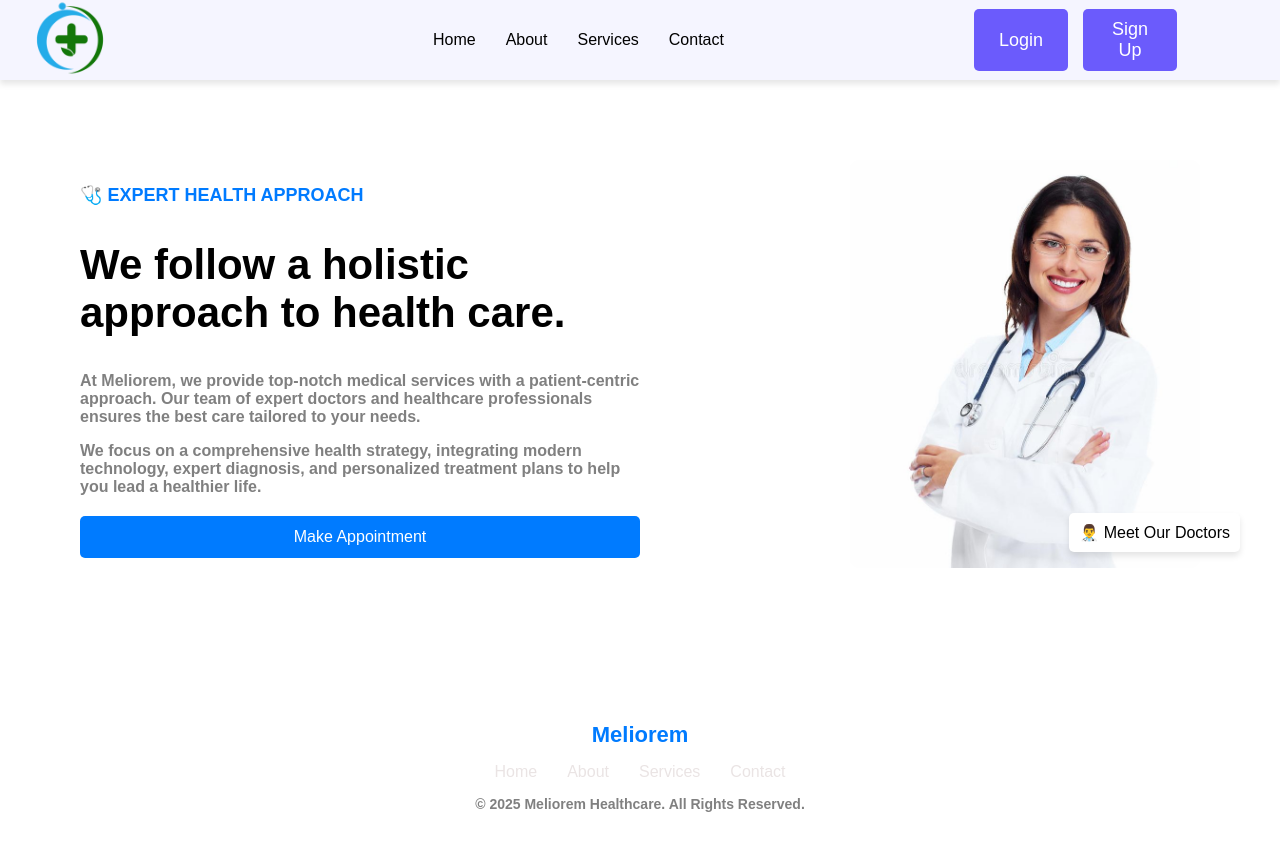
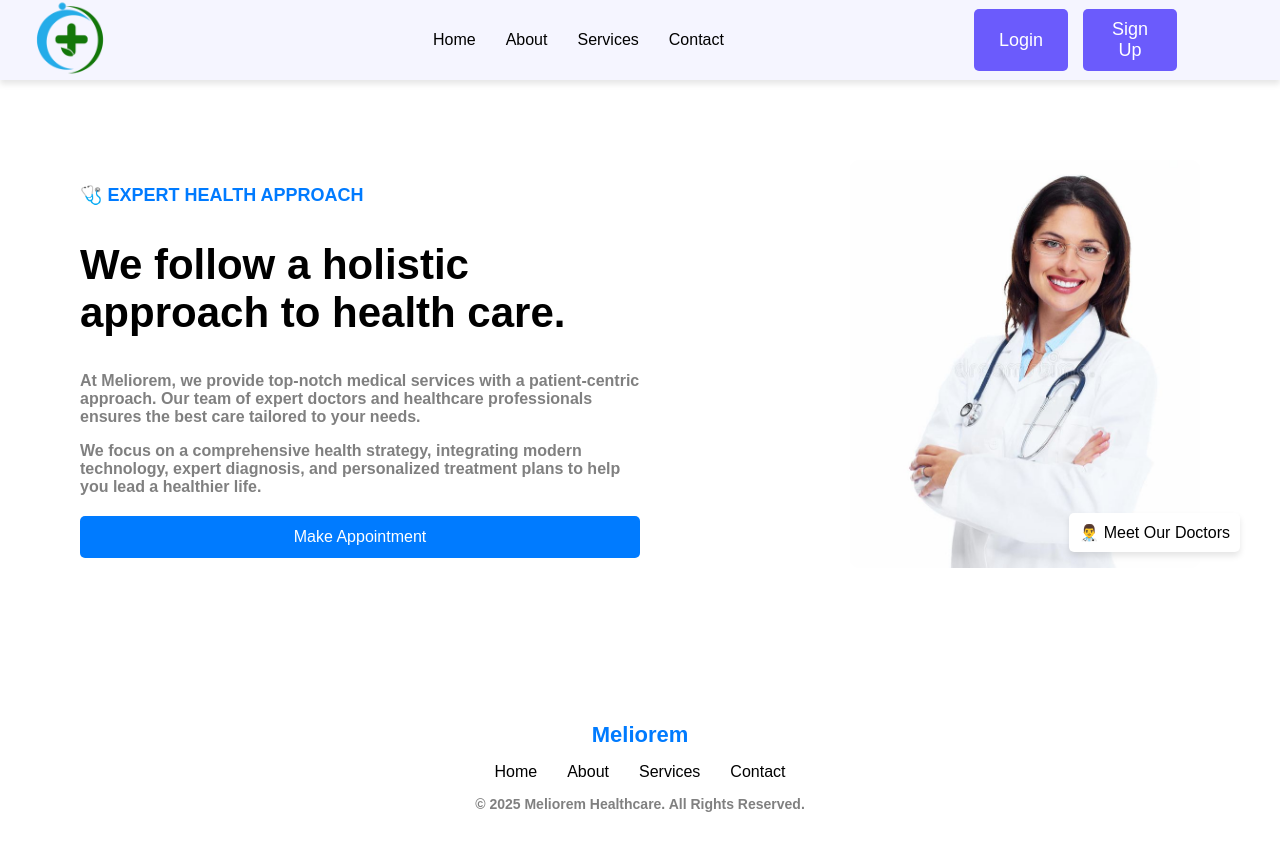
Before and after one commit to josephsatharasi/Appoint-Track-Medical-Appointment-Log, a React (Create React App) app in the folder frontend/: page / in a window 1280 px wide. Built offline with nearby package versions, Linux system fonts and the light colour scheme.

Commit message:
Update styles.css

```diff
--- a/frontend/src/styles/styles.css
+++ b/frontend/src/styles/styles.css
@@ -229,7 +229,7 @@ button:hover {
 .footer-links a {
     margin: 0 15px;
     text-decoration: none;
-    color: rgb(234, 228, 228);
+    color: black;
     font-weight: 500;
 }
 
```
